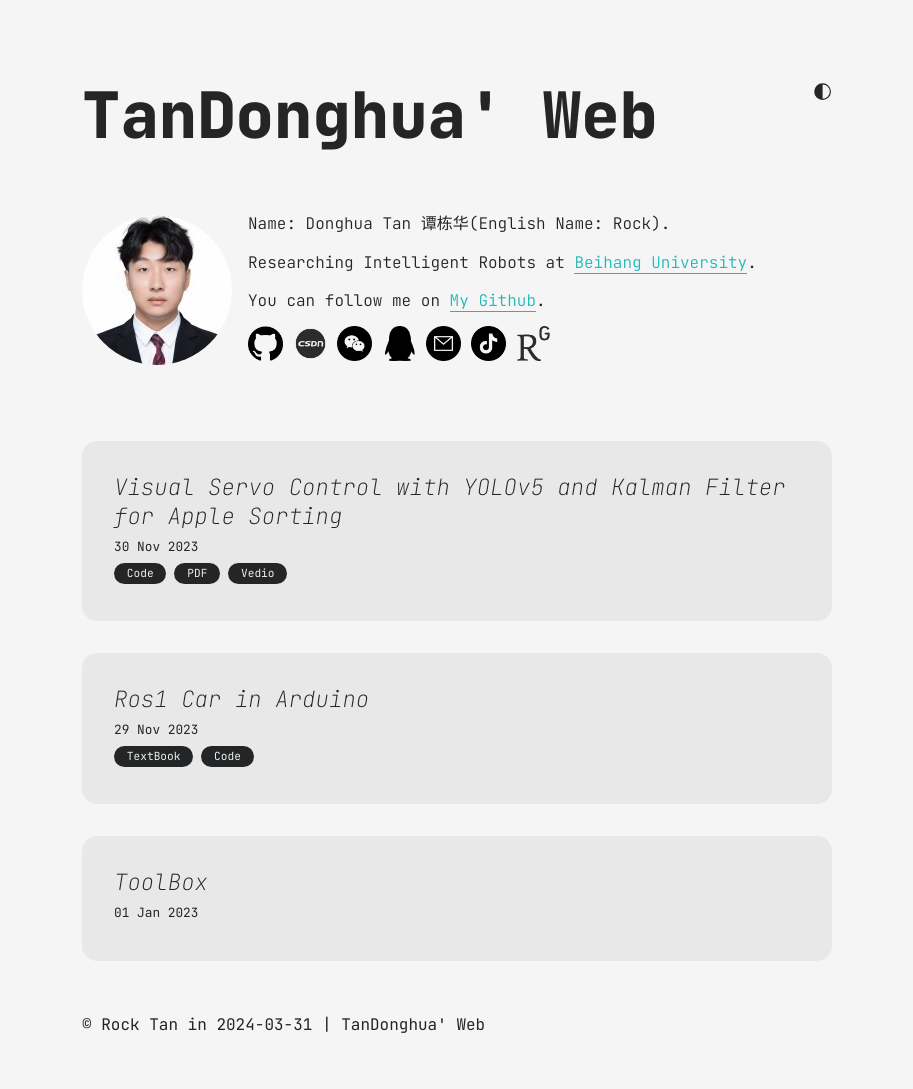
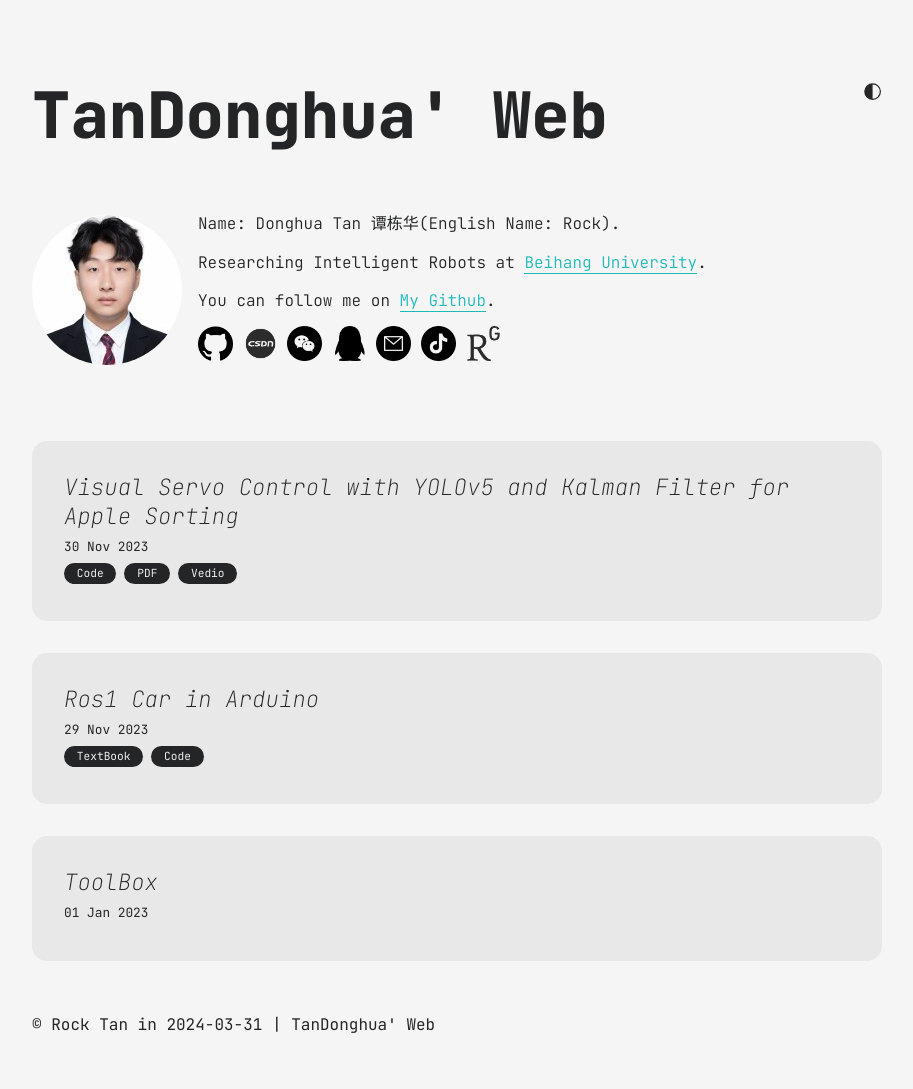
Before and after one commit to Rock230303/Rock230303.github.io, a Jekyll site: the page built from index.md, in a window 1280 px wide. Shown: the whole page, without its empty margins (183-1096 px from the left). Built offline with Jekyll 4.4.1, drawn with Linux system fonts in a browser that asks for light colours.

Commit message:
Update blog.css

```diff
--- a/assets/css/blog.css
+++ b/assets/css/blog.css
@@ -36,7 +36,7 @@ header .site-title {
 }
 main {
   margin: 0 auto;
-  max-width: 750px;
+  max-width: 850px;
   padding: 3rem 0;
 }
 
```
